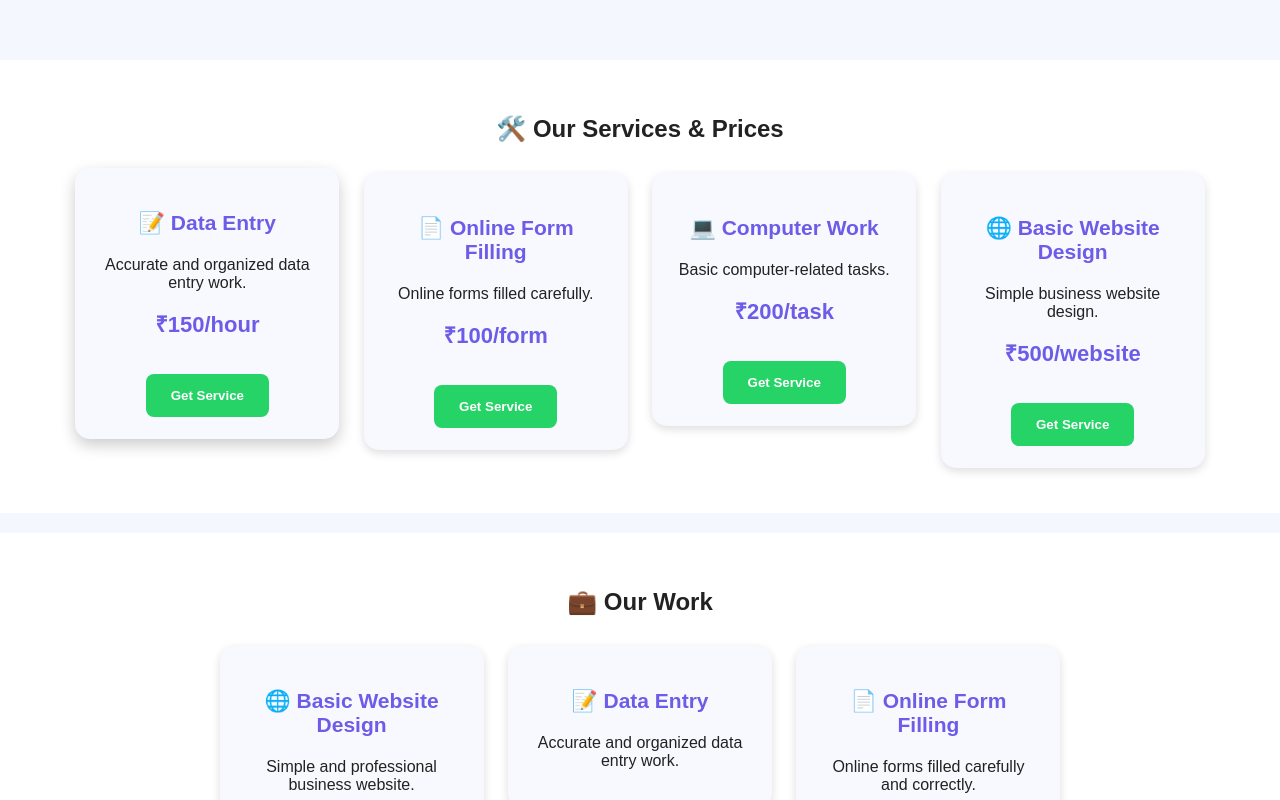
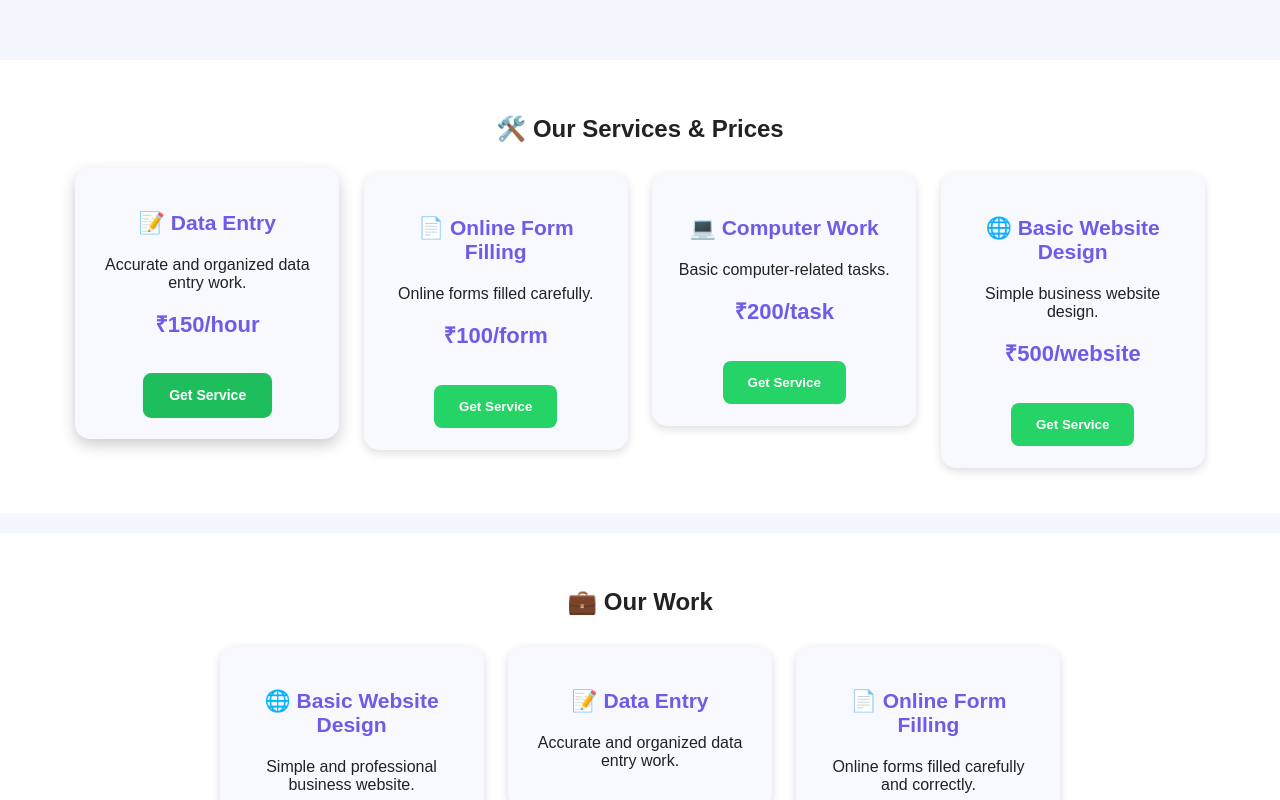
Before and after one commit to Prlucky-27/lucky-home-service, a plain HTML site: page index.html in a window 1280 px wide. In both pictures the pointer is over the button 207 px from the left and 1085 px from the top of the page. Shown: the part 685-1485 px from the top of the page. Drawn offline with Linux system fonts and the light colour scheme.

Commit message:
Refactor button styles and add hover effect
Updated button styles and added hover effect.

```diff
--- a/index.html
+++ b/index.html
@@ -13,7 +13,7 @@
         }
 
         header {
-            background: #6c5ce7;
+            background:linear-gradient(135deg,#6c5ce7,#a29bfe);
             color: white;
             padding: 30px 15px;
         }
@@ -111,7 +111,6 @@
         textarea {
             height: 100px;
         }
-
 button {
     background: #25D366;
     color: white;
@@ -120,6 +119,12 @@
     border-radius: 8px;
     font-weight: bold;
     cursor: pointer;
+    transition: 0.3s;
+}
+
+button:hover {
+    transform: scale(1.05);
+    background: #1ebe5d;
 }
 
         footer {
```
Lines whose indentation alone changed are shown as unchanged.
